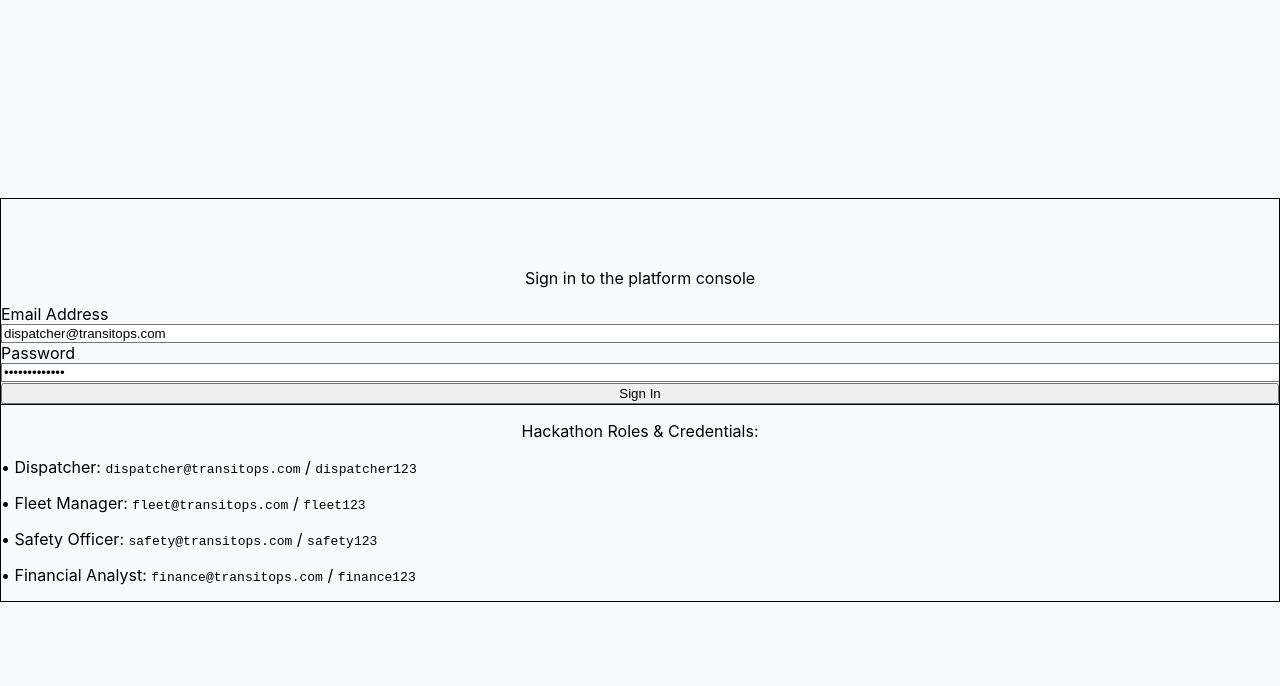
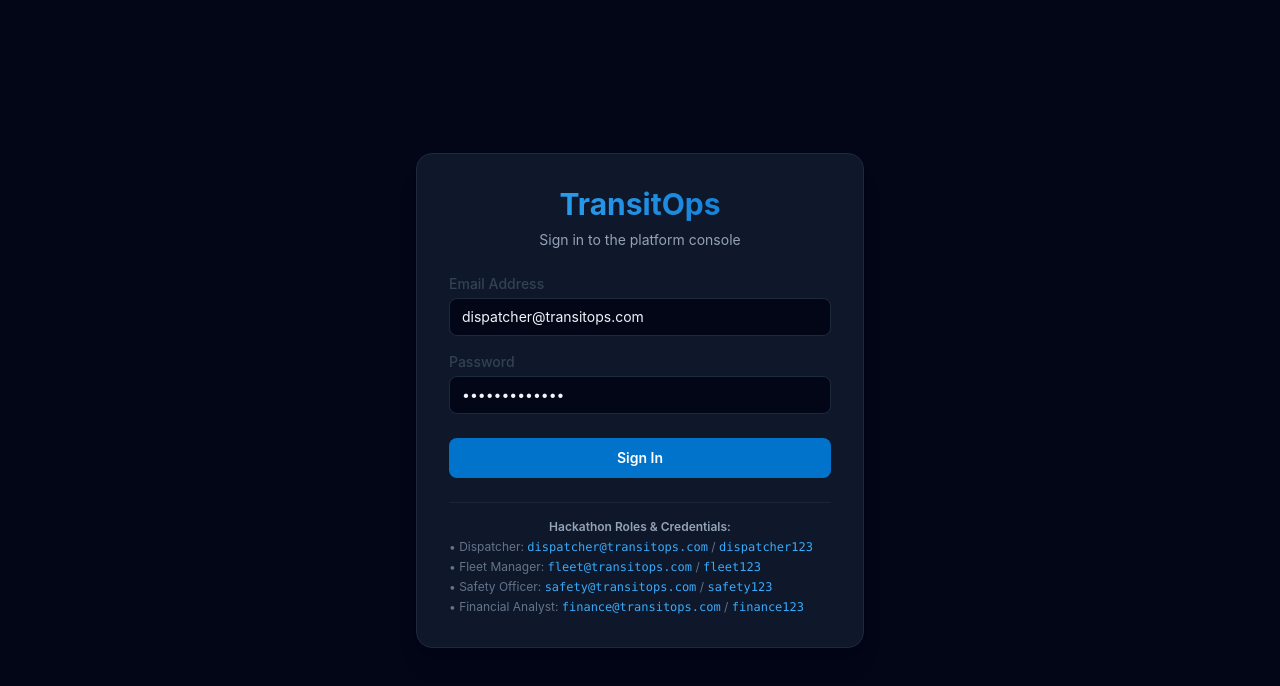
Before and after one commit to ayush23chaudhary/Transitops-smart-transport-platform, a React (Vite) app in the folder frontend/: page /login in a window 1280 px wide. Shown: the top 686 px of the page. Built offline with nearby package versions, Linux system fonts and the light colour scheme; no server answers.

Commit message:
fix(ui): restore frontend styling and design foundation

```diff
--- a/frontend/src/index.css
+++ b/frontend/src/index.css
@@ -1,9 +1,35 @@
-@tailwind base;
-@tailwind components;
-@tailwind utilities;
+@import "tailwindcss";
+
+@theme {
+  --color-brand-50: #f0f7ff;
+  --color-brand-100: #e0effe;
+  --color-brand-200: #bae0fd;
+  --color-brand-300: #7cc8fc;
+  --color-brand-400: #38abfa;
+  --color-brand-500: #0e90eb;
+  --color-brand-600: #0273ca;
+  --color-brand-700: #035ca3;
+  --color-brand-800: #074e87;
+  --color-brand-900: #0c4270;
+  --color-brand-950: #082a4a;
+
+  --color-slate-50: #f8fafc;
+  --color-slate-100: #f1f5f9;
+  --color-slate-200: #e2e8f0;
+  --color-slate-300: #cbd5e1;
+  --color-slate-400: #94a3b8;
+  --color-slate-500: #64748b;
+  --color-slate-600: #475569;
+  --color-slate-700: #334155;
+  --color-slate-800: #1e293b;
+  --color-slate-900: #0f172a;
+  --color-slate-950: #020617;
+
+  --font-sans: 'Inter', 'system-ui', -apple-system, sans-serif;
+}
 
 body {
   margin: 0;
-  font-family: 'Inter', system-ui, -apple-system, sans-serif;
-  background-color: #f8fafc;
+  font-family: var(--font-sans);
+  background-color: var(--color-slate-50);
 }
```
